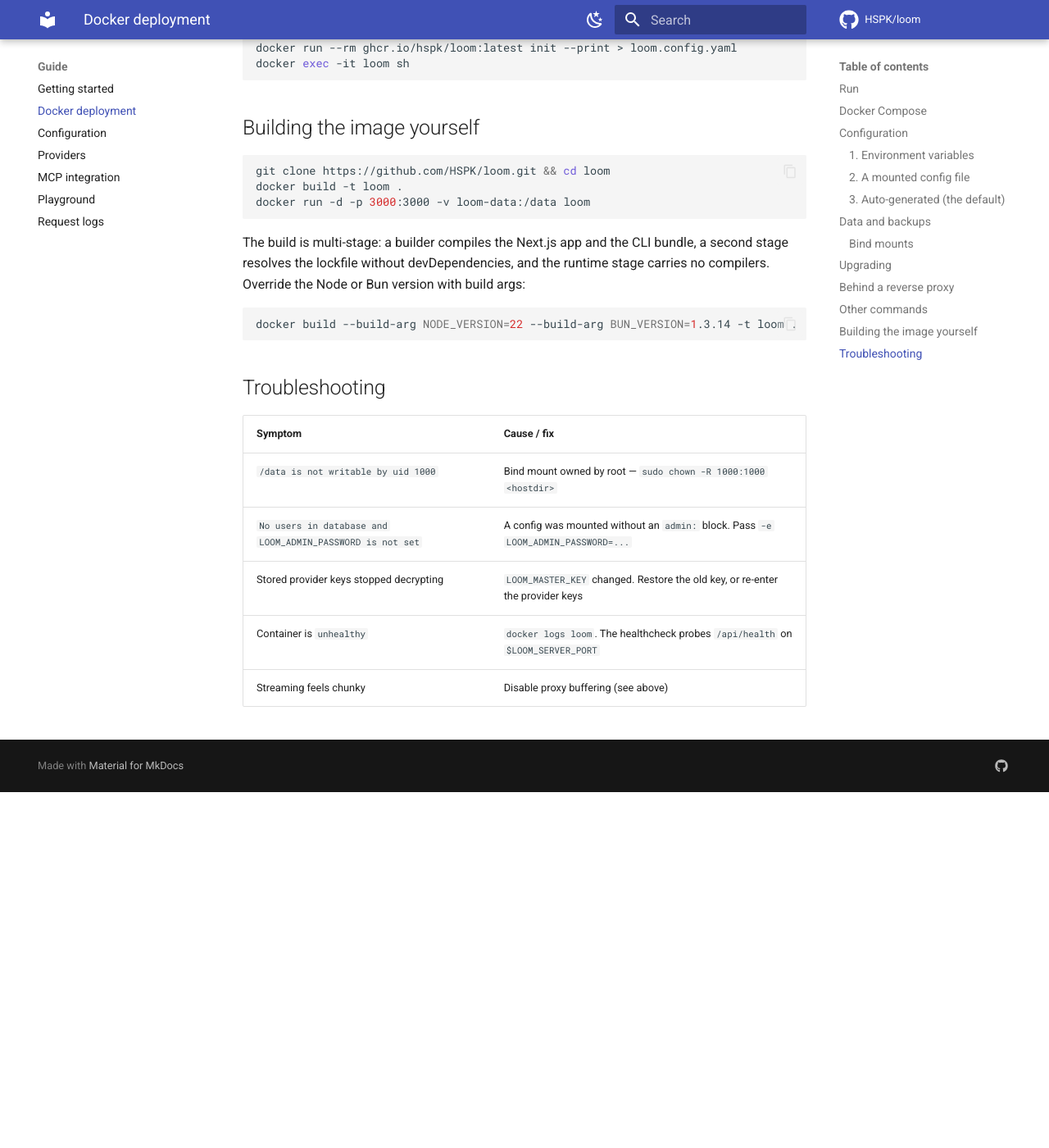
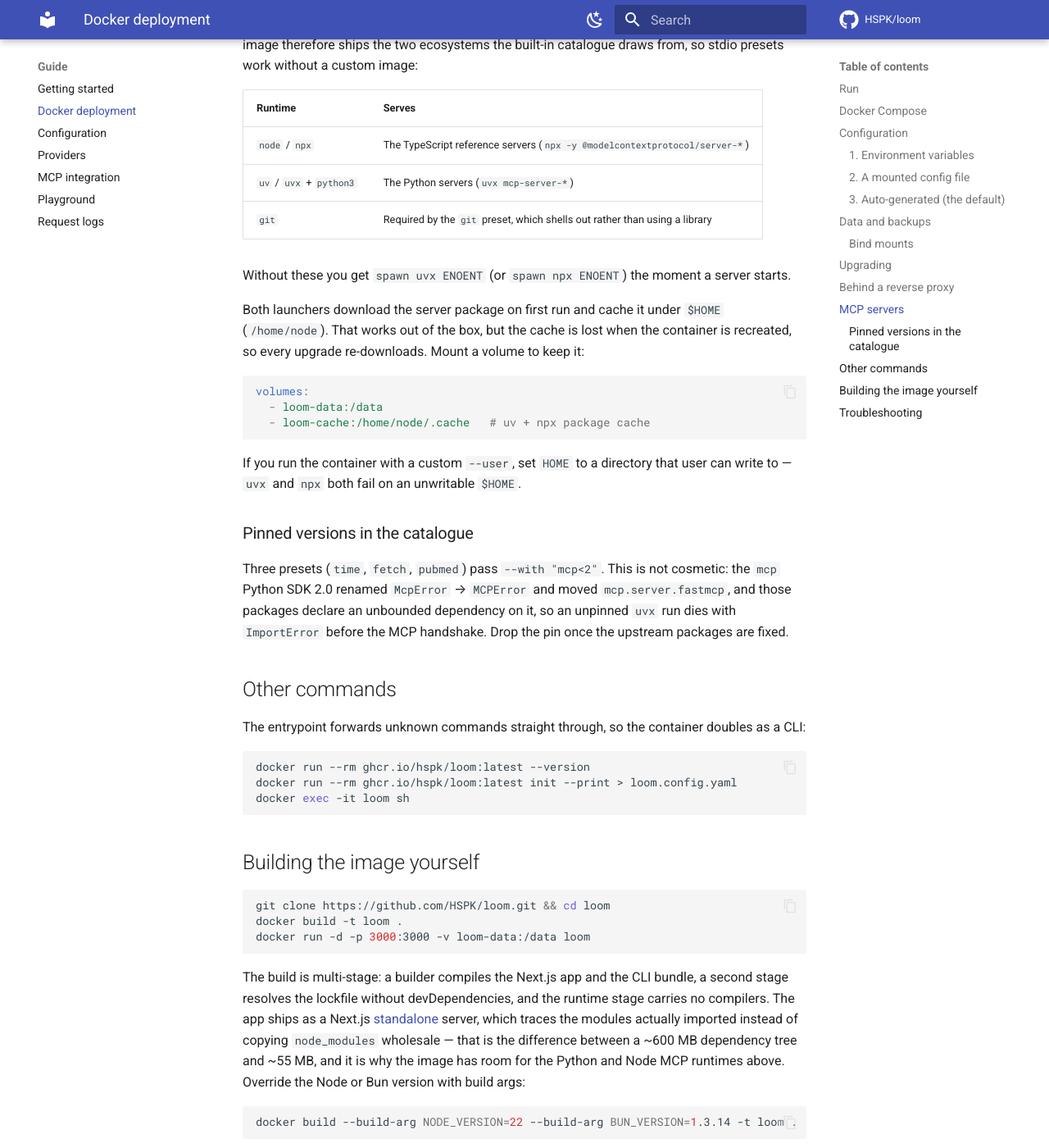
Before and after one commit to HSPK/aiui, an MkDocs documentation site: the page built from docs/guide/docker.md, in a window 1280 px wide and 1400 px high, scrolled down 5006 px. Shown: the whole window at 82% size. Built offline with MkDocs 1.6.1 and Material for MkDocs 9.7.7, drawn with Linux system fonts in a browser that asks for light colours; comment, search, counter and statistics services are not loaded; before the commit the page ends 5972 px from its top, so only the background shows below that; some of the changed text lies outside the part shown.

Commit message:
fix(mcp): pin mcp<2 for the three presets upstream broke
The mcp Python SDK 2.0 renamed McpError -> MCPError and moved
mcp.server.fastmcp. mcp-server-time, mcp-server-fetch and pubmedmcp all
declare an unbounded dependency on it, so uvx resolves 2.0.0 and they
die with ImportError before the MCP handshake — the presets were
unusable out of the box.

Probed all 11 uvx presets against the current registry; these three are
the only ones affected, and `--with "mcp<2"` fixes all three. The `time`
preset's timezone slot moves from args[1] to args[3] accordingly.

Also document the MCP runtimes, the $HOME package cache, and these pins
in the Docker guide.

Co-authored-by: Copilot <223556219+Copilot@users.noreply.github.com>

````diff
--- a/docs/guide/docker.md
+++ b/docs/guide/docker.md
@@ -70,6 +70,7 @@ services:
       OPENAI_API_KEY: ${OPENAI_API_KEY:-}
     volumes:
       - loom-data:/data
+      - loom-cache:/home/node/.cache
     healthcheck:
       test: ["CMD", "node", "-e", "fetch('http://127.0.0.1:3000/api/health').then(r=>process.exit(r.ok?0:1)).catch(()=>process.exit(1))"]
       interval: 30s
@@ -79,6 +80,7 @@ services:
 
 volumes:
   loom-data:
+  loom-cache:
 ```
 
 Put your values in a `.env` file next to the compose file:
@@ -227,6 +229,43 @@ location / {
 `proxy_buffering off` matters: without it, SSE tokens arrive in bursts and
 the time-to-first-token metric becomes meaningless.
 
+## MCP servers
+
+Most MCP servers are not libraries — they are subprocesses the container has
+to spawn. The image therefore ships the two ecosystems the built-in catalogue
+draws from, so stdio presets work without a custom image:
+
+| Runtime | Serves |
+| --- | --- |
+| `node` / `npx` | The TypeScript reference servers (`npx -y @modelcontextprotocol/server-*`) |
+| `uv` / `uvx` + `python3` | The Python servers (`uvx mcp-server-*`) |
+| `git` | Required by the `git` preset, which shells out rather than using a library |
+
+Without these you get `spawn uvx ENOENT` (or `spawn npx ENOENT`) the moment a
+server starts.
+
+Both launchers download the server package on first run and cache it under
+`$HOME` (`/home/node`). That works out of the box, but the cache is lost when
+the container is recreated, so every upgrade re-downloads. Mount a volume to
+keep it:
+
+```yaml
+volumes:
+  - loom-data:/data
+  - loom-cache:/home/node/.cache   # uv + npx package cache
+```
+
+If you run the container with a custom `--user`, set `HOME` to a directory
+that user can write to — `uvx` and `npx` both fail on an unwritable `$HOME`.
+
+### Pinned versions in the catalogue
+
+Three presets (`time`, `fetch`, `pubmed`) pass `--with "mcp<2"`. This is not
+cosmetic: the `mcp` Python SDK 2.0 renamed `McpError` → `MCPError` and moved
+`mcp.server.fastmcp`, and those packages declare an unbounded dependency on
+it, so an unpinned `uvx` run dies with `ImportError` before the MCP handshake.
+Drop the pin once the upstream packages are fixed.
+
 ## Other commands
 
 The entrypoint forwards unknown commands straight through, so the container
@@ -248,8 +287,12 @@ docker run -d -p 3000:3000 -v loom-data:/data loom
 
 The build is multi-stage: a builder compiles the Next.js app and the CLI
 bundle, a second stage resolves the lockfile without devDependencies, and the
-runtime stage carries no compilers. Override the Node or Bun version with
-build args:
+runtime stage carries no compilers. The app ships as a Next.js
+[standalone](https://nextjs.org/docs/app/api-reference/config/next-config-js/output)
+server, which traces the modules actually imported instead of copying
+`node_modules` wholesale — that is the difference between a ~600 MB dependency
+tree and ~55 MB, and it is why the image has room for the Python and Node MCP
+runtimes above. Override the Node or Bun version with build args:
 
 ```bash
 docker build --build-arg NODE_VERSION=22 --build-arg BUN_VERSION=1.3.14 -t loom .
@@ -264,3 +307,6 @@ docker build --build-arg NODE_VERSION=22 --build-arg BUN_VERSION=1.3.14 -t loom
 | Stored provider keys stopped decrypting | `LOOM_MASTER_KEY` changed. Restore the old key, or re-enter the provider keys |
 | Container is `unhealthy` | `docker logs loom`. The healthcheck probes `/api/health` on `$LOOM_SERVER_PORT` |
 | Streaming feels chunky | Disable proxy buffering (see above) |
+| `spawn uvx ENOENT` / `spawn npx ENOENT` | You are on a custom image without the MCP runtimes, or you overrode `PATH` |
+| An MCP server fails with `ImportError: cannot import name 'McpError'` | The package resolved `mcp` 2.x. Add `--with "mcp<2"` before the package name in its args |
+| MCP servers re-download after every upgrade | The `$HOME` cache is not on a volume — see [MCP servers](#mcp-servers) |
````
Also changed, not shown: 1 other file.
